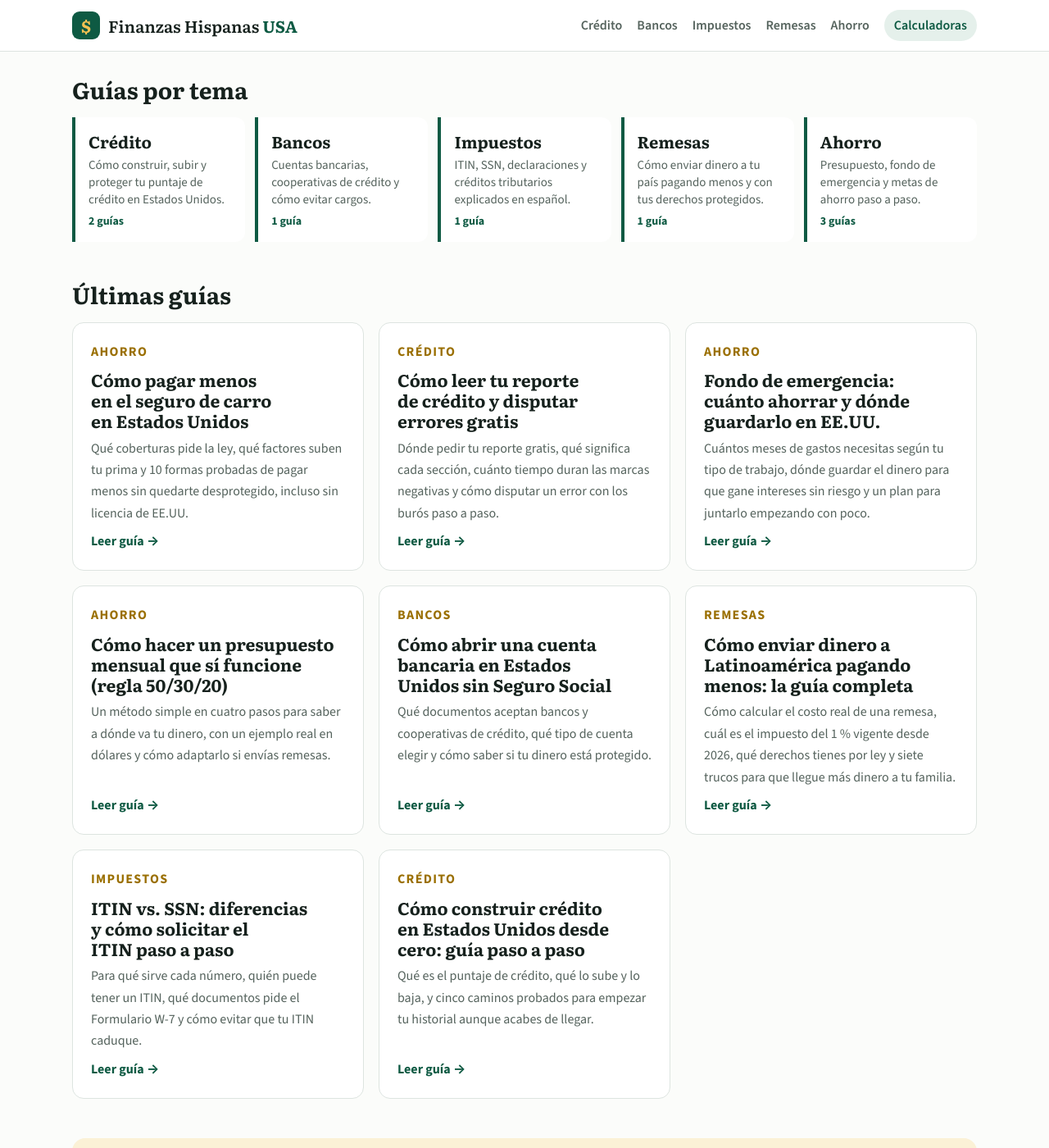
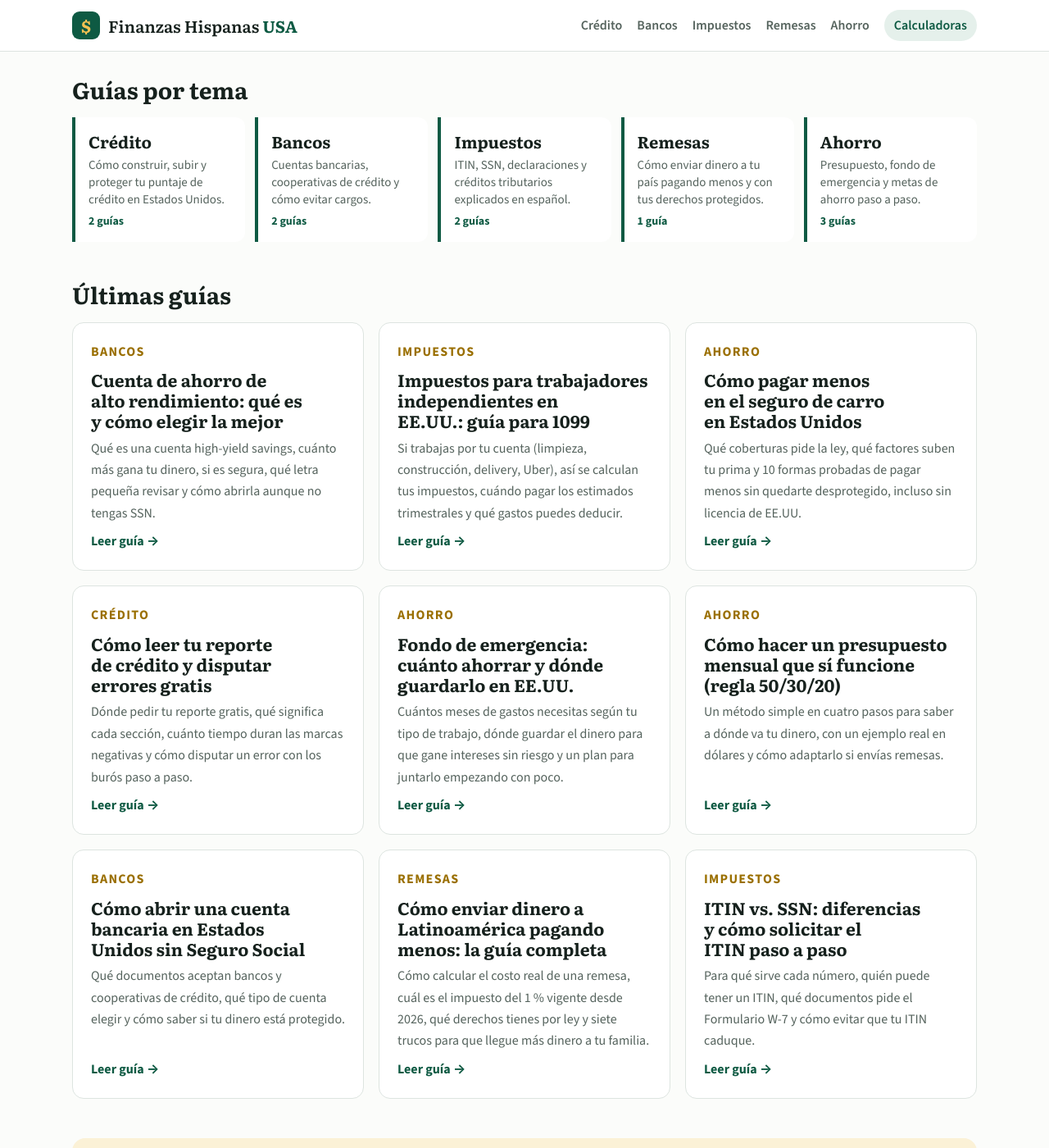
Before and after one commit to AnthonyHenriquezLuciano/finanzashispanasusa, a Jekyll site: the page built from index.html, in a window 1280 px wide and 1400 px high, scrolled down 813 px. Shown: the whole window at 82% size. Built offline with Jekyll 4.4.1, drawn with Linux system fonts in a browser that asks for light colours; part of the change alters nothing that is shown.

Commit message:
Guías: impuestos para independientes y cuenta de ahorro de alto rendimiento
Co-Authored-By: Claude Opus 5.5 (1M context) <noreply@anthropic.com>
Claude-Session: https://claude.ai/code/session_018E8nodqmJommzDz9b1nwHg

```diff
--- a/_posts/2026-10-16-fondo-de-emergencia-cuanto-ahorrar-y-donde-guardarlo.md
+++ b/_posts/2026-10-16-fondo-de-emergencia-cuanto-ahorrar-y-donde-guardarlo.md
@@ -48,7 +48,7 @@ Esa cifra puede asustar. Hazlo por etapas:
 
 El fondo debe estar **seguro, disponible en uno o dos días y separado** de tu cuenta del día a día.
 
-- **Cuenta de ahorro de alto rendimiento (high-yield savings):** la opción más usada. Muchos bancos en línea pagan bastante más interés que una cuenta de ahorro tradicional. Comprueba que esté asegurada por la **FDIC** (o la **NCUA** si es una cooperativa).
+- **Cuenta de ahorro de alto rendimiento (high-yield savings):** la opción más usada ([cómo elegir la mejor](/cuenta-de-ahorro-de-alto-rendimiento-que-es-y-como-elegir/)). Muchos bancos en línea pagan bastante más interés que una cuenta de ahorro tradicional. Comprueba que esté asegurada por la **FDIC** (o la **NCUA** si es una cooperativa).
 - **Cuenta del mercado monetario (money market account):** parecida, a veces con cheques o tarjeta.
 - **Certificados de depósito (CD):** pagan interés fijo, pero penalizan si retiras antes. Úsalos solo para la parte que seguramente no tocarás.
 
--- a/_posts/2026-10-16-itin-vs-ssn-diferencias-y-como-solicitar-el-itin.md
+++ b/_posts/2026-10-16-itin-vs-ssn-diferencias-y-como-solicitar-el-itin.md
@@ -44,7 +44,7 @@ Dos números de nueve dígitos generan muchas dudas en la comunidad hispana: el
 
 Según el IRS, el ITIN es para personas que tienen una obligación o motivo para presentar documentos de impuestos federales y no son elegibles para un SSN. Por ejemplo:
 
-- Personas que trabajan por cuenta propia o reciben ingresos en EE.UU. y no tienen SSN.
+- Personas que trabajan por cuenta propia o reciben ingresos en EE.UU. y no tienen SSN (mira [cómo pagan impuestos los independientes](/impuestos-para-trabajadores-independientes-en-estados-unidos/)).
 - Cónyuges o dependientes que aparecen en una declaración de impuestos.
 - Extranjeros no residentes con ingresos de fuente estadounidense.
 
--- /dev/null
+++ b/_posts/2026-10-17-cuenta-de-ahorro-de-alto-rendimiento-que-es-y-como-elegir.md
@@ -0,0 +1,90 @@
+---
+title: "Cuenta de ahorro de alto rendimiento: qué es y cómo elegir la mejor"
+description: "Qué es una cuenta high-yield savings, cuánto más gana tu dinero, si es segura, qué letra pequeña revisar y cómo abrirla aunque no tengas SSN."
+date: 2026-10-17 08:30:00 -0400
+category: Bancos
+herramienta: emergencia
+keywords: [cuenta de ahorro alto rendimiento, high yield savings account, APY, mejor cuenta de ahorro, intereses cuenta de ahorro]
+resumen:
+- "Una cuenta de alto rendimiento paga **mucho más interés** que una cuenta de ahorro tradicional, con la misma protección."
+- "Compara por el **APY**, que incluye el efecto de los intereses compuestos."
+- "Comprueba que esté asegurada por la **FDIC o la NCUA** hasta $250,000."
+- "Es el lugar ideal para tu **fondo de emergencia** y ahorros de corto plazo."
+faq:
+- q: ¿Las cuentas de alto rendimiento son seguras?
+  a: Sí, siempre que la entidad esté asegurada por la FDIC (bancos) o la NCUA (cooperativas). Tu dinero está protegido hasta $250,000 por depositante, por entidad y por categoría.
+- q: ¿El APY puede bajar?
+  a: Sí. La mayoría de estas cuentas tienen tasa variable que el banco puede cambiar, normalmente siguiendo las tasas de la Reserva Federal.
+- q: ¿Tengo que pagar impuestos por los intereses?
+  a: Sí. Los intereses cuentan como ingreso. Si ganas $10 o más en el año, el banco normalmente te envía el formulario 1099-INT.
+- q: ¿Puedo abrirla sin Seguro Social?
+  a: Algunas entidades aceptan ITIN. Los bancos solo en línea suelen pedir SSN, mientras que cooperativas de crédito y bancos comunitarios a veces son más flexibles.
+---
+Si guardas tus ahorros en una cuenta de ahorro tradicional de un banco grande, es probable que tu dinero gane casi nada. Una **cuenta de ahorro de alto rendimiento** (high-yield savings account) ofrece la misma seguridad pero paga bastante más interés. Para tu fondo de emergencia o para juntar dinero para una meta, es una de las decisiones más fáciles para ganar más sin riesgo.
+
+## Qué es y por qué paga más
+
+Es una cuenta de ahorro normal, con la diferencia de que su tasa de interés es mucho más alta. Suelen ofrecerlas **bancos en línea** y algunas cooperativas de crédito, que tienen menos costos por no mantener sucursales y trasladan parte de ese ahorro al cliente.
+
+## Cuánta diferencia hace
+
+El interés se expresa como **APY** (Annual Percentage Yield, rendimiento porcentual anual), que ya incluye el efecto del interés compuesto. Ejemplo con **$5,000** durante un año:
+
+| APY | Intereses en un año |
+|---|---|
+| 0.05 % | $2.50 |
+| 0.50 % | $25 |
+| 3.50 % | $175 |
+| 4.00 % | $200 |
+
+Las tasas cambian con el tiempo. Consulta siempre el APY actual en la página de cada entidad y compara el mismo día.
+
+## ¿Es seguro?
+
+Sí, si la entidad está asegurada:
+
+- **Bancos:** por la **FDIC**.
+- **Cooperativas de crédito:** por la **NCUA**.
+
+En ambos casos el seguro cubre hasta **$250,000 por depositante, por entidad y por categoría de propiedad**. Verifica un banco en [BankFind de la FDIC](https://banks.data.fdic.gov/bankfind-suite/bankfind).
+
+> Cuidado con apps que no son bancos. Algunas guardan tu dinero en bancos asociados y el seguro depende de cómo lo registran. Lee bien quién es el banco detrás de la cuenta.
+
+## Qué revisar antes de abrirla
+
+1. **APY actual** y si es una tasa promocional temporal.
+2. **Cuota mensual:** las mejores no cobran.
+3. **Saldo mínimo** para abrir o para recibir el APY anunciado.
+4. **Límites de retiros:** algunas cuentas limitan cuántas transferencias puedes hacer al mes.
+5. **Tiempo de transferencia** a tu cuenta de cheques (normalmente 1 a 3 días hábiles).
+6. **Seguro FDIC o NCUA** confirmado.
+7. **Requisitos de identificación:** SSN o ITIN.
+
+## Cómo abrirla paso a paso
+
+1. Elige 2 o 3 opciones y compáralas con la lista anterior.
+2. Ten a mano tu identificación, SSN o ITIN, dirección y los datos de tu cuenta de cheques.
+3. Solicita en línea. Muchas tardan minutos.
+4. Conecta tu cuenta de cheques y haz el primer depósito.
+5. **Programa una transferencia automática** cada día de cobro.
+
+Si todavía no tienes cuenta de cheques, empieza por [cómo abrir una cuenta bancaria sin Seguro Social](/como-abrir-una-cuenta-bancaria-en-estados-unidos-sin-seguro-social/).
+
+## Para qué usarla
+
+- **Fondo de emergencia:** el uso principal. Calcula tu meta con la calculadora de abajo y lee [cuánto ahorrar y dónde guardarlo](/fondo-de-emergencia-cuanto-ahorrar-y-donde-guardarlo/).
+- **Metas a corto plazo:** viaje, enganche de un carro, depósito de un apartamento.
+- **Dinero para impuestos** si trabajas por tu cuenta: mira la [guía de impuestos para independientes](/impuestos-para-trabajadores-independientes-en-estados-unidos/).
+
+No es para inversiones de largo plazo, como el retiro, donde otras opciones suelen crecer más con los años.
+
+## Errores comunes
+
+- **Dejar el dinero en la cuenta de ahorro tradicional** por costumbre.
+- **Perseguir la tasa más alta** cambiando de banco cada mes; la diferencia de unas décimas rara vez compensa.
+- **No revisar el APY** cada pocos meses: si baja mucho, compara de nuevo.
+- **Usar el ahorro como cuenta de gastos:** mantenla separada para no tocarla.
+
+## Resumen
+
+Una cuenta de ahorro de alto rendimiento asegurada por la FDIC o la NCUA hace que tu dinero gane mucho más sin riesgo. Compara por APY, evita cuotas, automatiza el ahorro y úsala para tu fondo de emergencia.
--- /dev/null
+++ b/_posts/2026-10-17-impuestos-para-trabajadores-independientes-en-estados-unidos.md
@@ -0,0 +1,126 @@
+---
+title: "Impuestos para trabajadores independientes en EE.UU.: guía para 1099"
+description: "Si trabajas por tu cuenta (limpieza, construcción, delivery, Uber), así se calculan tus impuestos, cuándo pagar los estimados trimestrales y qué gastos puedes deducir."
+date: 2026-10-17 08:00:00 -0400
+category: Impuestos
+herramienta: emergencia
+keywords: [impuestos trabajador independiente, 1099, impuesto de trabajo por cuenta propia, pagos estimados trimestrales, schedule C]
+resumen:
+- "Si ganas **$400 o más** netos por cuenta propia en el año, debes presentar declaración y pagar el **impuesto de trabajo por cuenta propia (15.3 %)**."
+- "Nadie te retiene impuestos: normalmente debes hacer **pagos estimados 4 veces al año** con el Formulario 1040-ES."
+- "Puedes **deducir gastos del negocio** (millas, herramientas, teléfono) y pagar impuestos solo sobre la ganancia."
+- "Aparta entre el **25 % y el 30 %** de cada pago para impuestos en una cuenta separada."
+faq:
+- q: ¿Tengo que pagar impuestos si me pagan en efectivo?
+  a: Sí. El ingreso en efectivo también es ingreso del trabajo por cuenta propia y debe declararse, aunque no recibas un formulario 1099.
+- q: ¿Puedo declarar como independiente con ITIN?
+  a: Sí. Si no eres elegible para un SSN, puedes presentar tu declaración y pagar el impuesto de trabajo por cuenta propia usando un ITIN.
+- q: ¿Qué pasa si no hago los pagos estimados?
+  a: El IRS puede cobrarte una multa por pago insuficiente, además de los impuestos adeudados. Pagar en cada trimestre la evita en la mayoría de los casos.
+- q: ¿Qué es el Schedule C?
+  a: Es el anexo del Formulario 1040 donde reportas los ingresos y gastos de tu negocio para calcular tu ganancia neta.
+---
+Millones de hispanos en Estados Unidos trabajan por su cuenta: limpieza de casas, construcción, jardinería, delivery, Uber, peluquería, ventas. Si es tu caso, eres un **trabajador independiente** a efectos de impuestos, y las reglas son distintas a las de un empleado con W-2. Nadie te retiene impuestos del cheque, así que te toca a ti apartarlos y pagarlos.
+
+## ¿Eres trabajador independiente?
+
+Lo eres si cobras por tu trabajo sin ser empleado de quien te paga. Señales típicas:
+
+- Te pagan con un formulario **1099-NEC** o **1099-K** (apps y plataformas de pago), o en efectivo.
+- Tú decides cómo y cuándo trabajas, y pones tus herramientas.
+- No te retienen impuestos ni Seguro Social del pago.
+
+Si trabajas para una empresa que te controla como empleado pero te paga con 1099, podrías estar mal clasificado. El IRS explica cómo distinguirlo en su sitio.
+
+## Qué impuestos pagas
+
+### 1. Impuesto de trabajo por cuenta propia (self-employment tax)
+
+Es tu aporte al **Seguro Social y Medicare**. Un empleado paga la mitad y su empleador la otra mitad; tú pagas las dos partes:
+
+| Concepto | Tasa |
+|---|---|
+| Seguro Social | 12.4 % (hasta el tope anual de ingresos) |
+| Medicare | 2.9 % |
+| **Total** | **15.3 %** |
+
+Se calcula sobre el **92.35 %** de tu ganancia neta, con el **Schedule SE**. Debes pagarlo si tu ganancia neta del año es de **$400 o más**. La mitad de este impuesto se puede restar de tu ingreso para calcular el impuesto sobre la renta.
+
+### 2. Impuesto federal sobre la renta
+
+Se aplica a tu ingreso total con las tasas normales por tramos, después de deducciones.
+
+### 3. Impuesto estatal y local
+
+Depende del estado donde vives. Algunos estados no tienen impuesto estatal sobre la renta.
+
+## Ejemplo con números
+
+Supón que en el año facturas **$40,000** limpiando casas y tienes **$6,000** en gastos del negocio:
+
+| Paso | Monto |
+|---|---|
+| Ingresos | $40,000 |
+| Menos gastos | −$6,000 |
+| **Ganancia neta** | **$34,000** |
+| Base del impuesto (92.35 %) | $31,399 |
+| Impuesto de trabajo por cuenta propia (15.3 %) | ≈ $4,804 |
+
+A eso se suma el impuesto federal y estatal sobre la renta, que depende de tu situación familiar y deducciones. Por eso la regla práctica es **apartar entre el 25 % y el 30 %** de cada pago.
+
+## Gastos que puedes deducir
+
+Solo pagas impuestos sobre la **ganancia**, no sobre todo lo que cobras. Gastos comunes del negocio:
+
+- **Millas** manejadas por trabajo (usando la tarifa estándar del IRS de ese año) o los gastos reales del vehículo.
+- Herramientas, equipo, productos de limpieza y materiales.
+- La parte del **teléfono e internet** que usas para trabajar.
+- Uniformes y equipo de seguridad.
+- Seguro del negocio, licencias y permisos.
+- Comisiones de apps y plataformas de pago.
+- Una parte de tu casa si tienes una **oficina en casa** usada de forma regular y exclusiva.
+
+> Guarda recibos y anota tus millas cada día. Sin registros, el IRS puede rechazar la deducción.
+
+## Pagos estimados trimestrales
+
+Si esperas deber **$1,000 o más** de impuestos al presentar tu declaración, normalmente debes pagar durante el año con el **Formulario 1040-ES**. Las fechas habituales son:
+
+| Periodo de ingresos | Fecha de pago |
+|---|---|
+| Enero a marzo | 15 de abril |
+| Abril a mayo | 15 de junio |
+| Junio a agosto | 15 de septiembre |
+| Septiembre a diciembre | 15 de enero del año siguiente |
+
+Si la fecha cae en fin de semana o feriado, pasa al siguiente día hábil. Puedes pagar en línea con **IRS Direct Pay** o en tu cuenta del IRS. Si no tienes cuenta bancaria, lee [cómo abrir una sin Seguro Social](/como-abrir-una-cuenta-bancaria-en-estados-unidos-sin-seguro-social/).
+
+## Un sistema simple para no atrasarte
+
+1. **Abre una cuenta de ahorro solo para impuestos.**
+2. **Cada vez que cobres, pasa el 25 %–30 %** a esa cuenta.
+3. **Registra ingresos y gastos** cada semana (una hoja de cálculo basta).
+4. **Paga el estimado** en cada fecha del calendario.
+5. **Presenta tu declaración** con Schedule C y Schedule SE antes del 15 de abril.
+
+Como tus ingresos varían, tu fondo de emergencia debe ser más grande: usa la calculadora al final de esta guía. Y para organizar el mes, mira [cómo hacer un presupuesto que sí funcione](/como-hacer-un-presupuesto-mensual-regla-50-30-20/).
+
+## ¿Y si no tengo SSN?
+
+Puedes cumplir con tus impuestos usando un **ITIN**. Declarar te ayuda a tener un historial con el IRS. Consulta [cómo solicitar el ITIN paso a paso](/itin-vs-ssn-diferencias-y-como-solicitar-el-itin/).
+
+## Errores comunes
+
+- **No declarar el efectivo.** Sigue siendo ingreso.
+- **Gastar todo lo que cobras** y encontrarte con una deuda grande en abril.
+- **Mezclar cuentas personales y del negocio:** dificulta probar tus gastos.
+- **Usar preparadores sin PTIN** o "notarios" que prometen reembolsos enormes. El preparador debe firmar tu declaración con su PTIN.
+
+## Fuentes oficiales
+
+- [IRS: Centro de impuestos del trabajo por cuenta propia](https://www.irs.gov/es/businesses/small-businesses-self-employed/self-employed-individuals-tax-center)
+- [IRS: Formulario 1040-ES, impuesto estimado](https://www.irs.gov/es/forms-pubs/about-form-1040-es)
+
+## Resumen
+
+Como independiente pagas 15.3 % de impuesto de trabajo por cuenta propia más el impuesto sobre la renta. Aparta el 25 %–30 % de cada cobro, deduce tus gastos con recibos y paga los estimados cada trimestre para evitar multas.
```
